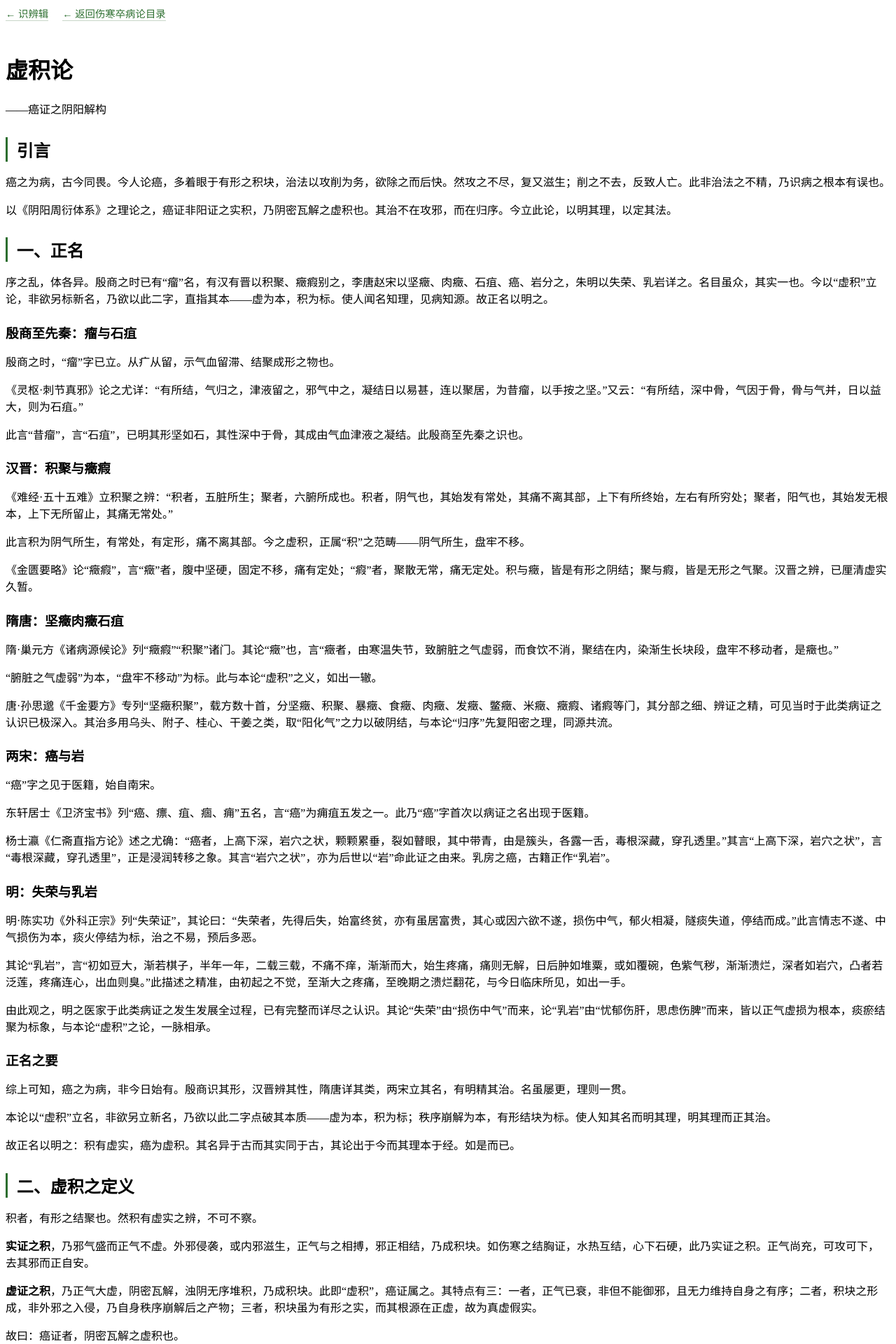
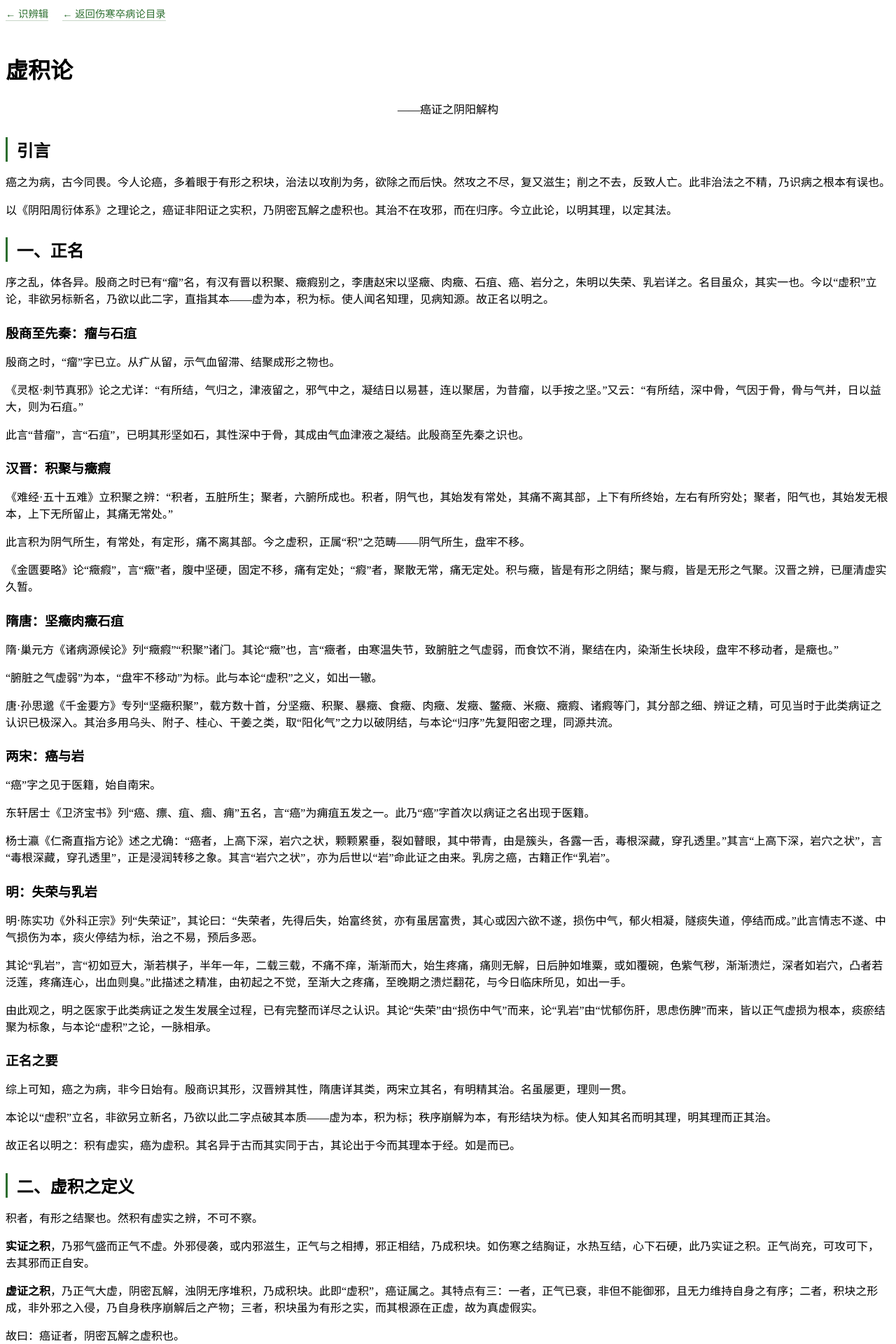
Before and after one commit to chixiao994/chixiao994.github.io, a Jekyll site: the page shibianji/interpretations/汉唐/伤寒卒病论/16-虚积论.html, which Jekyll copies as it is, in a window 1280 px wide. Shown: the top 1920 px of the page at 70% size. Built offline with Jekyll 4.4.1, drawn with Linux system fonts in a browser that asks for light colours.

Commit message:
Update 16-虚积论.html

```diff
--- a/shibianji/interpretations/汉唐/伤寒卒病论/16-虚积论.html
+++ b/shibianji/interpretations/汉唐/伤寒卒病论/16-虚积论.html
@@ -40,7 +40,7 @@
     <a href="/shibianji/" class="home-link">← 识辨辑</a>
     <a href="index.html" class="home-link" style="margin-left: 1rem;">← 返回伤寒卒病论目录</a>
     <h1>虚积论</h1>
-    <p>——癌证之阴阳解构</p>
+    <p style="text-align: center;">——癌证之阴阳解构</p>
 
     <h2>引言</h2>
     <p>癌之为病，古今同畏。今人论癌，多着眼于有形之积块，治法以攻削为务，欲除之而后快。然攻之不尽，复又滋生；削之不去，反致人亡。此非治法之不精，乃识病之根本有误也。</p>
```
